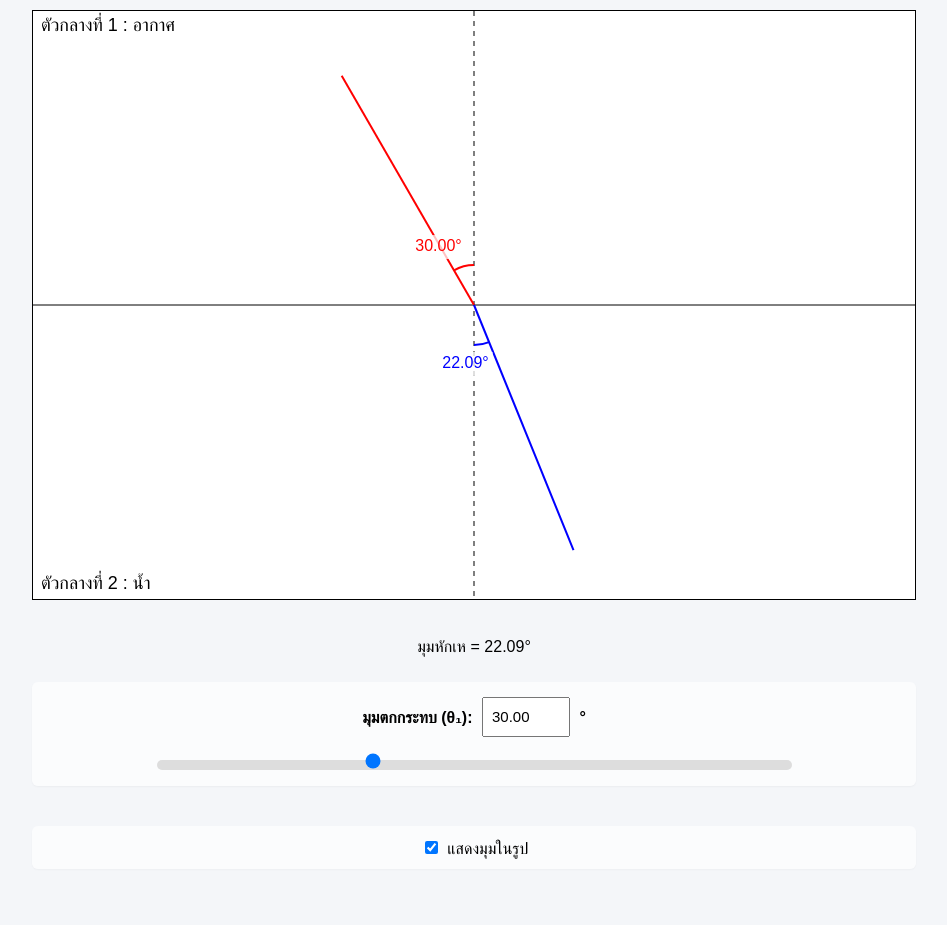
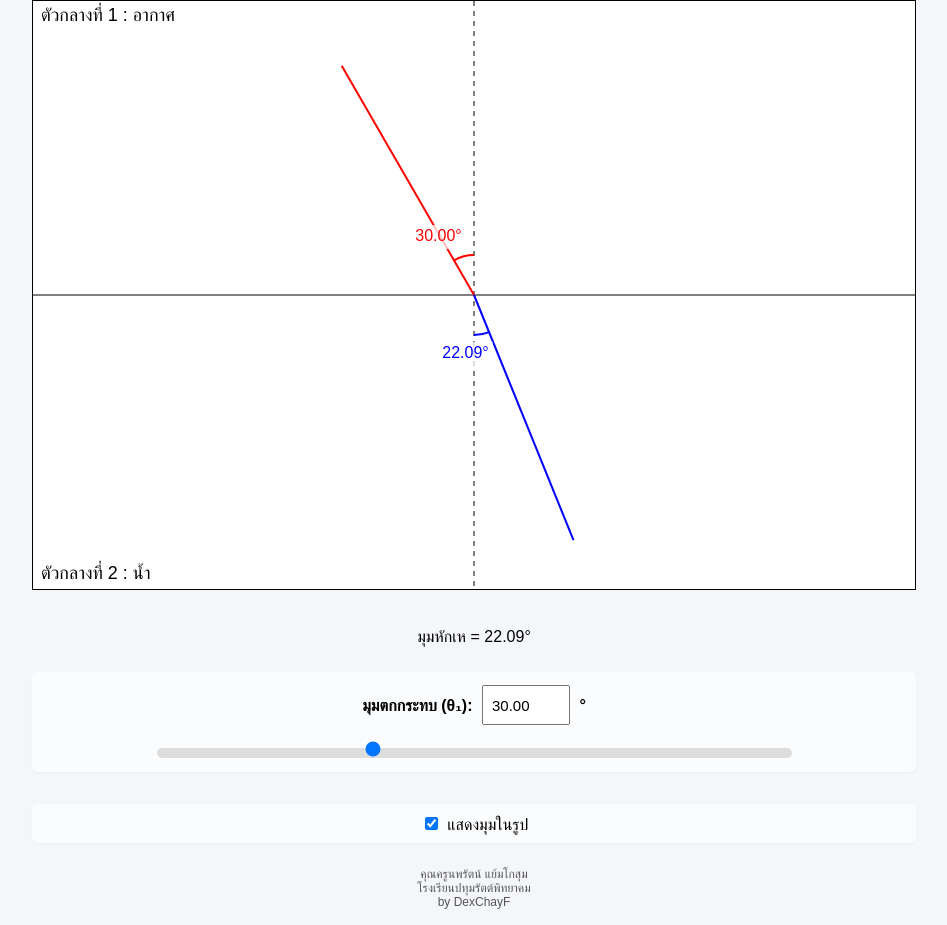
Before and after one commit to nopparat-yam/nopparat-yam.github.io, a plain HTML site: page index.html in a window 1280 px wide. Shown: the part 184-1109 px from the top of the page, without its empty margins (166-1113 px from the left). Before the commit the page ends 1073 px from the top, so only its background shows below. Drawn offline with Linux system fonts and the light colour scheme.

Commit message:
เพิ่ม credit + icon web

```diff
--- a/index.html
+++ b/index.html
@@ -5,6 +5,7 @@
   <meta charset="UTF-8">
   <meta name="viewport" content="width=device-width, initial-scale=1">
   <title>Interactive Snell's Law Simulator</title>
+  <link rel="icon" type="image/png" href="icon.png">
   <style>
     body {
       font-family: Arial, sans-serif;
@@ -13,13 +14,13 @@
     }
 
     .container {
-      margin-top: 20px;
+      margin-top: 12px;
     }
 
     canvas {
       border: 1px solid black;
       background: white;
-      margin-top: 20px;
+      margin-top: 12px;
       max-width: 100%;
       height: auto;
     }
@@ -107,21 +108,21 @@
 
     .angle-block {
       background: #ffffffaa;
-      padding: 10px 14px;
+      padding: 8px 14px;
       border-radius: 6px;
       display: inline-block;
       min-width: 360px;
       text-align: center;
       box-shadow: 0 1px 2px rgba(0, 0, 0, 0.04);
-      margin: 8px auto 0;
+      margin: 4px auto 0;
     }
 
     .controls-center {
       background: #ffffffaa;
-      padding: 10px 14px;
+      padding: 8px 14px;
       border-radius: 6px;
       width: 100%;
-      margin: 12px 0;
+      margin: 4px 0 0;
       text-align: center;
       box-shadow: 0 1px 2px rgba(0, 0, 0, 0.03);
       box-sizing: border-box;
@@ -873,6 +874,12 @@
       resizeCanvas();
   </script>
 
+  <footer style="margin: 12px 0 16px; font-size: 12px; color: #555;">
+    คุณครูนพรัตน์ แย้มโกสุม<br>
+    โรงเรียนปทุมรัตต์พิทยาคม<br>
+    by DexChayF
+  </footer>
+
 </body>
 
 </html>
```
Also changed, not shown: icon.png (added). Lines whose indentation alone changed are shown as unchanged.
